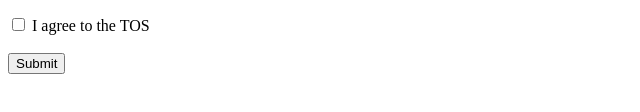
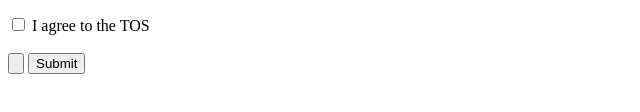
Before and after one commit to acciojob/signup-form-car-bhavnachihla, a website: page main.html in a window 1280 px wide. Shown: the part 374-486 px from the top of the page, 0-640 px from the left. Drawn offline with Linux system fonts and the light colour scheme.

Commit message:
created a submission

```diff
--- a/main.html
+++ b/main.html
@@ -47,6 +47,7 @@
 		      I agree to the TOS
 	    </label><br><br>
 
+		<input type="button" value"submit">
 	    <button type="submit">Submit</button>
 
 		</form>
```
